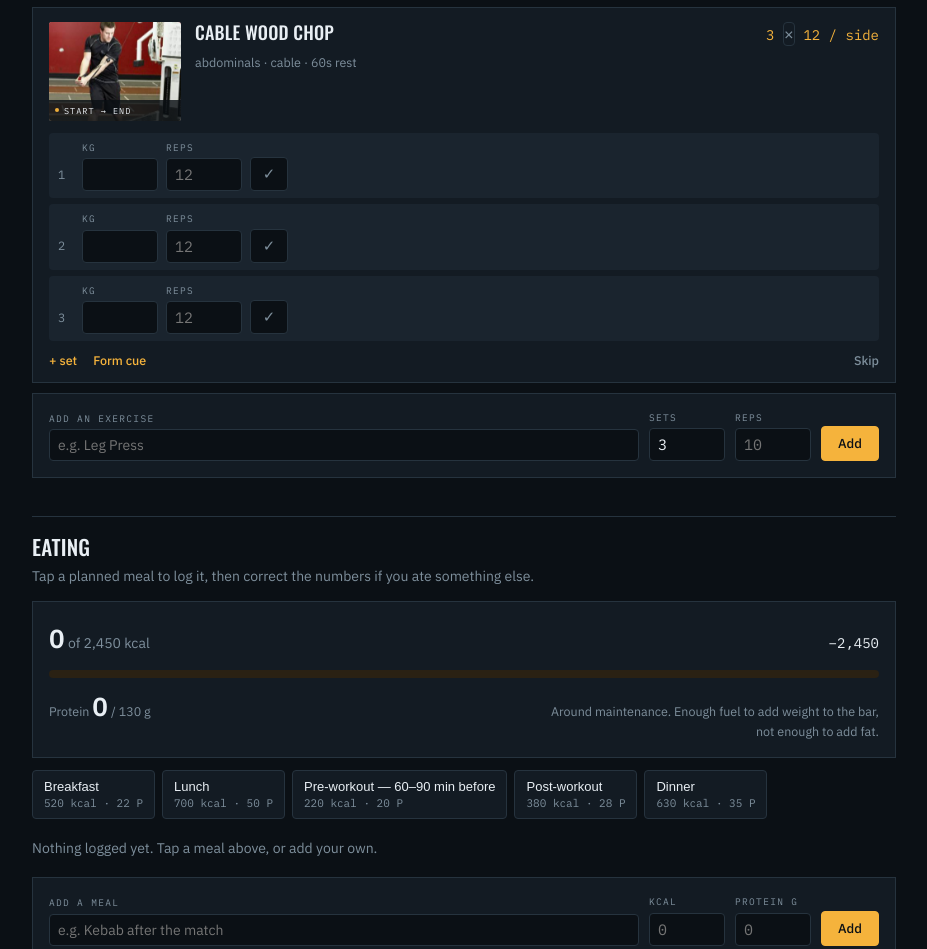
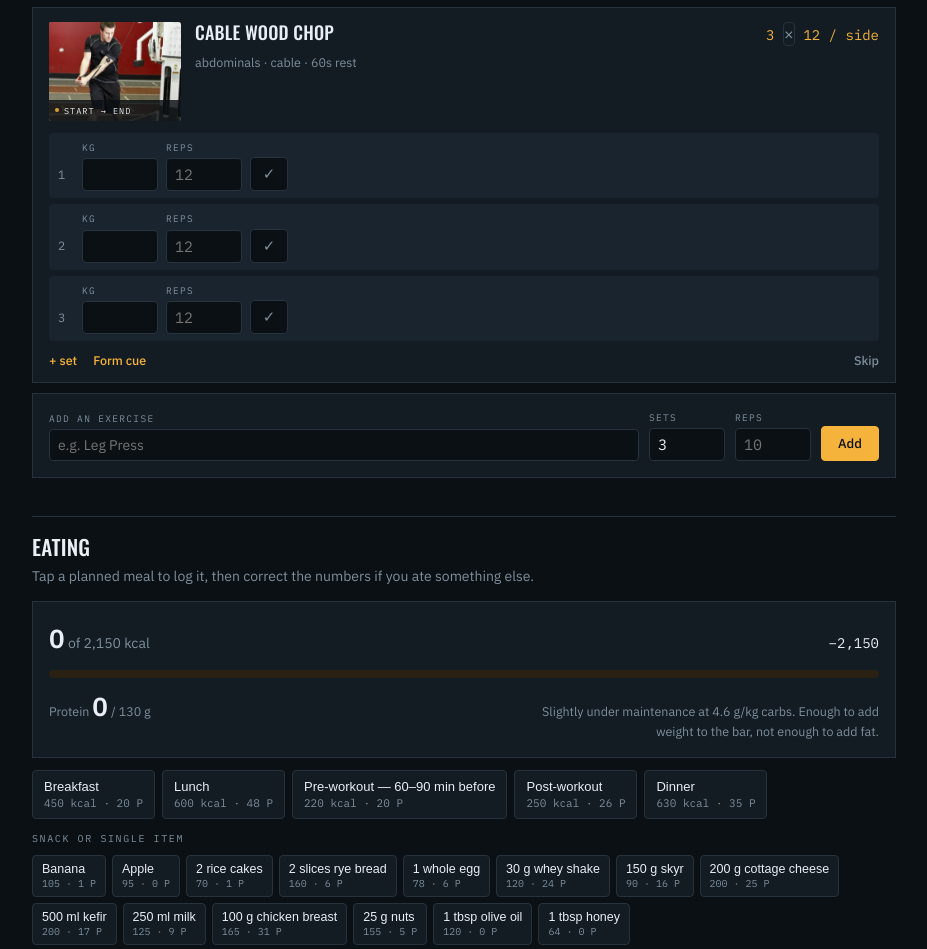
Before and after one commit to XuanDinhNguyenhck/simprove, a plain HTML site: page index.html in a window 1280 px wide. Shown: the part 1851-2800 px from the top of the page, without its empty margins (176-1103 px from the left). Drawn offline with nearby package versions, Linux system fonts and the light colour scheme.

Commit message:
Recalculate nutrition targets for 59 kg, add snack quick-add
Targets were built for 61 kg. At 59 kg (BMI 22.2) maintenance works out near
2,325 kcal/day weekly average by Mifflin-St Jeor plus measured training cost.
New targets average 2,271 - only ~50 kcal under, because the goal here is
recomposition and further weight loss risks lean mass at this body weight.

Protein 130 g (2.2 g/kg BW, 2.5 g/kg FFM) clears Morton's 1.6 g/kg breakpoint
and sits in Helms' band for lean athletes in deficit; carbs cycle 6.9/4.6/3.6
g/kg across match, gym and rest days per football periodisation guidance; fat
held at 1 g/kg as a floor. Meal presets rebuilt to sum exactly to each target.

Numbers updated in the plan document too - hero, macro cards, both meal tables
and the provenance note - so the two do not drift.

PLAN.quickFoods adds 14 single items to a snack row on every day type, since
gym days had no snack preset and off-plan food meant typing it in by hand.

```diff
--- a/assets/css/app.css
+++ b/assets/css/app.css
@@ -292,3 +292,11 @@ body.lb-open{overflow:hidden}
   .fr-b{animation:none;opacity:0}
   .dot{animation:none;opacity:.3}
 }
+
+/* ---- quick single-item chips ---- */
+.chips-label{font-family:var(--mono);font-size:10px;letter-spacing:.16em;text-transform:uppercase;
+  color:var(--mute);margin:0 0 8px}
+.chips-sm{gap:6px;margin-bottom:16px}
+.chips-sm .chip{padding:6px 9px;gap:1px}
+.chips-sm .chip-when{font-size:12.5px}
+.chips-sm .chip-n{font-size:10px}
--- a/assets/js/app.js
+++ b/assets/js/app.js
@@ -316,6 +316,19 @@ function renderMeals(k) {
   $$('#meal-presets .chip').forEach(b => b.onclick = () => {
     const m = presets[Number(b.dataset.preset)];
     Store.edit(k, day => day.meals.push({ when: m.when, what: m.what, kcal: m.kcal, protein: m.protein }));
+    renderLog();
+  });
+
+  /* single items, for the snack that was not in the plan */
+  $('#quick-foods').innerHTML = PLAN.quickFoods.map((f, i) => `
+    <button class="chip" data-quick="${i}">
+      <span class="chip-when">${esc(f.when)}</span>
+      <span class="chip-n num">${f.kcal} · ${f.protein} P</span>
+    </button>`).join('');
+
+  $$('#quick-foods .chip').forEach(b => b.onclick = () => {
+    const f = PLAN.quickFoods[Number(b.dataset.quick)];
+    Store.edit(k, day => day.meals.push({ when: f.when, kcal: f.kcal, protein: f.protein }));
     renderLog();
   });
 
--- a/assets/js/plan.js
+++ b/assets/js/plan.js
@@ -3,19 +3,29 @@
    Edit here to change the programme; the app reads nothing else. */
 
 const PLAN = {
-  athlete: { height_cm: 163, weight_kg: 61, goal: 'recomposition', gym_minutes: 60 },
+  athlete: { height_cm: 163, weight_kg: 59, goal: 'recomposition', gym_minutes: 60 },
 
   /* index = Date.getDay(): 0 = Sunday */
   schedule: ['rest', 'football', 'push', 'pull', 'football', 'mix', 'legs'],
 
-  /* calorie/macro target per kind of day */
+  /* Calorie and macro targets, recalculated for 163 cm / 59 kg.
+     Mifflin-St Jeor BMR 1,514 kcal; x1.30 for non-exercise activity = 1,968; training
+     added per day (39 min lifting at 5 MET + 10 min run at 8 MET = ~270 kcal; a 90 min
+     amateur match at 8 MET = ~710). That puts maintenance near 2,325 kcal/day averaged
+     over the week. The targets below average 2,271 — deliberately only ~50 kcal under,
+     because at BMI 22.2 the goal is recomposition, not further weight loss.
+
+     Protein 130 g = 2.2 g/kg bodyweight and 2.5 g/kg fat-free mass: above Morton's
+     1.6 g/kg breakpoint and inside Helms' 2.3-3.1 g/kg FFM band for a lean athlete in
+     a deficit. Fat is held at 60 g (~1 g/kg) as a floor for hormonal health, and
+     carbohydrate takes whatever is left — which is what makes the days cycle. */
   targets: {
-    football: { kcal: 2700, protein: 130, carbs: 400, fat: 65,
-      why: 'Highest-carb days. Full glycogen stores so you are still sprinting in the last 15 minutes.' },
-    gym: { kcal: 2450, protein: 130, carbs: 335, fat: 65,
-      why: 'Around maintenance. Enough fuel to add weight to the bar, not enough to add fat.' },
-    rest: { kcal: 2150, protein: 135, carbs: 265, fat: 60,
-      why: 'Protein stays high, carbs drop. You are not training, so you do not need the fuel.' }
+    football: { kcal: 2700, protein: 130, carbs: 410, fat: 60,
+      why: 'Highest-carb day at 6.9 g/kg — full glycogen so you are still sprinting in the last 15 minutes. Never cut a match day.' },
+    gym: { kcal: 2150, protein: 130, carbs: 272, fat: 60,
+      why: 'Slightly under maintenance at 4.6 g/kg carbs. Enough to add weight to the bar, not enough to add fat.' },
+    rest: { kcal: 1900, protein: 130, carbs: 210, fat: 60,
+      why: 'Protein and fat hold, carbs drop to 3.6 g/kg. You are not training, so you do not need the fuel.' }
   },
 
   sessions: {
@@ -114,11 +124,11 @@ const PLAN = {
   /* preset meals per day kind — tap to log, then edit the numbers if you ate differently */
   meals: {
     gym: [
-      { when: 'Breakfast', what: '80 g oats cooked in 250 ml semi-skimmed milk, 1 banana, 1 tsp honey', kcal: 520, protein: 22 },
-      { when: 'Lunch', what: '130 g chicken breast, 100 g dry rice (or 300 g potatoes), 200 g vegetables, 1 tsp olive oil', kcal: 700, protein: 50 },
-      { when: 'Pre-workout — 60–90 min before', what: '150 g skyr or Greek yogurt, 1 apple or 2 rice cakes', kcal: 220, protein: 20 },
-      { when: 'Post-workout', what: '30 g whey shake or 500 ml kefir, 1 banana, 2 slices rye bread', kcal: 380, protein: 28 },
-      { when: 'Dinner', what: '140 g salmon, turkey or lean beef, 250 g potatoes or 80 g dry pasta, large salad, 1 tbsp olive oil', kcal: 630, protein: 35 }
+      { when: 'Breakfast', what: '60 g oats cooked in 250 ml semi-skimmed milk, 1 banana', kcal: 450, protein: 20 },
+      { when: 'Lunch', what: '130 g chicken breast, 75 g dry rice (or 250 g potatoes), 200 g vegetables, 1 tsp olive oil', kcal: 600, protein: 48 },
+      { when: 'Pre-workout — 60–90 min before', what: '150 g skyr or Greek yogurt, 1 apple', kcal: 220, protein: 20 },
+      { when: 'Post-workout', what: '30 g whey shake, 1 banana', kcal: 250, protein: 26 },
+      { when: 'Dinner', what: '140 g salmon, turkey or lean beef, 200 g potatoes or 65 g dry pasta, large salad, 1 tbsp olive oil', kcal: 630, protein: 35 }
     ],
     football: [
       { when: 'Breakfast', what: '100 g oats, milk, banana, honey, 1 whole egg', kcal: 600, protein: 26 },
@@ -130,12 +140,31 @@ const PLAN = {
     ],
     rest: [
       { when: 'Breakfast', what: '3 whole eggs, 2 slices rye bread, tomato and cucumber', kcal: 450, protein: 26 },
-      { when: 'Lunch', what: '150 g chicken or fish, 150 g cooked rice or quinoa, large portion of vegetables, 1 tsp olive oil', kcal: 650, protein: 48 },
-      { when: 'Snack', what: '200 g cottage cheese or skyr, 25 g nuts', kcal: 300, protein: 28 },
-      { when: 'Dinner', what: '150 g lean beef or turkey, 200 g potatoes, salad with olive oil', kcal: 600, protein: 40 },
-      { when: 'Optional before bed', what: '250 ml milk or a small casein shake', kcal: 150, protein: 12 }
+      { when: 'Lunch', what: '150 g chicken or fish, 120 g cooked rice or quinoa, large portion of vegetables, 1 tsp olive oil', kcal: 570, protein: 46 },
+      { when: 'Snack', what: '200 g cottage cheese or skyr, 15 g nuts', kcal: 260, protein: 27 },
+      { when: 'Dinner', what: '150 g lean beef or turkey, 180 g potatoes, salad with olive oil', kcal: 520, protein: 40 },
+      { when: 'Optional before bed', what: '200 ml milk or a small casein shake', kcal: 100, protein: 7 }
     ]
   },
+
+  /* Single items for the days that do not go to plan — a snack between lectures, a
+     second breakfast, whatever you actually ate. Standard reference portions. */
+  quickFoods: [
+    { when: 'Banana', kcal: 105, protein: 1 },
+    { when: 'Apple', kcal: 95, protein: 0 },
+    { when: '2 rice cakes', kcal: 70, protein: 1 },
+    { when: '2 slices rye bread', kcal: 160, protein: 6 },
+    { when: '1 whole egg', kcal: 78, protein: 6 },
+    { when: '30 g whey shake', kcal: 120, protein: 24 },
+    { when: '150 g skyr', kcal: 90, protein: 16 },
+    { when: '200 g cottage cheese', kcal: 200, protein: 25 },
+    { when: '500 ml kefir', kcal: 200, protein: 17 },
+    { when: '250 ml milk', kcal: 125, protein: 9 },
+    { when: '100 g chicken breast', kcal: 165, protein: 31 },
+    { when: '25 g nuts', kcal: 155, protein: 5 },
+    { when: '1 tbsp olive oil', kcal: 120, protein: 0 },
+    { when: '1 tbsp honey', kcal: 64, protein: 0 }
+  ],
 
   swaps: [
     ['Protein', 'Chicken ↔ turkey ↔ white fish ↔ lean pork ↔ tofu or tempeh ↔ lentils'],
--- a/index.html
+++ b/index.html
@@ -56,6 +56,10 @@
   <div class="blk-head"><h3>Eating</h3><p>Tap a planned meal to log it, then correct the numbers if you ate something else.</p></div>
   <div id="kcal-sum" class="card"></div>
   <div id="meal-presets" class="chips"></div>
+
+  <p class="chips-label">Snack or single item</p>
+  <div id="quick-foods" class="chips chips-sm"></div>
+
   <ul id="meals" class="meal-list"></ul>
 
   <form id="add-meal" class="card add-row">
```
Also changed, not shown: training-nutrition-plan.html (+33 -33 lines), 2 other files.
